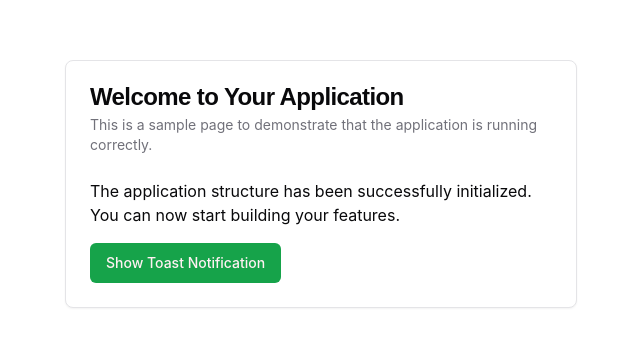
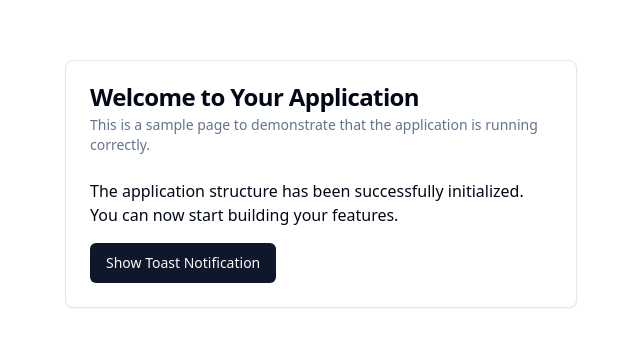
Before and after one commit to SadiqNaizam/mlo-a774-019f, a React (Vite) app: page / in a window 1280 px wide. Shown: the part 216-562 px from the top of the page, without its empty margins (319-959 px from the left). Built offline with nearby package versions, Linux system fonts and the light colour scheme.

Commit message:
Fixed build errors: index.css

```diff
--- a/src/index.css
+++ b/src/index.css
@@ -5,59 +5,47 @@
 @layer base {
   :root {
     --background: 0 0% 100%;
-    --foreground: 240 10% 3.9%;
+    --foreground: 222.2 84% 4.9%;
     --card: 0 0% 100%;
-    --card-foreground: 240 10% 3.9%;
+    --card-foreground: 222.2 84% 4.9%;
     --popover: 0 0% 100%;
-    --popover-foreground: 240 10% 3.9%;
-    --primary: 142.1 76.2% 36.3%;
-    --primary-foreground: 355.7 100% 97.3%;
-    --secondary: 240 4.8% 95.9%;
-    --secondary-foreground: 240 5.9% 10%;
-    --muted: 240 4.8% 95.9%;
-    --muted-foreground: 240 3.8% 46.1%;
-    --accent: 240 4.8% 95.9%;
-    --accent-foreground: 240 5.9% 10%;
+    --popover-foreground: 222.2 84% 4.9%;
+    --primary: 222.2 47.4% 11.2%;
+    --primary-foreground: 210 40% 98%;
+    --secondary: 210 40% 96.1%;
+    --secondary-foreground: 222.2 47.4% 11.2%;
+    --muted: 210 40% 96.1%;
+    --muted-foreground: 215.4 16.3% 46.9%;
+    --accent: 210 40% 96.1%;
+    --accent-foreground: 222.2 47.4% 11.2%;
     --destructive: 0 84.2% 60.2%;
-    --destructive-foreground: 0 0% 98%;
-    --border: 240 5.9% 90%;
-    --input: 240 5.9% 90%;
-    --ring: 217.2 91.2% 59.8%;
+    --destructive-foreground: 210 40% 98%;
+    --border: 214.3 31.8% 91.4%;
+    --input: 214.3 31.8% 91.4%;
+    --ring: 222.2 84% 4.9%;
     --radius: 0.5rem;
-    --font-body: "Inter", sans-serif;
-    --font-heading: "Poppins", sans-serif;
   }
 
   .dark {
-    --background: 240 10% 3.9%;
-    --foreground: 0 0% 98%;
-    --card: 240 10% 3.9%;
-    --card-foreground: 0 0% 98%;
-    --popover: 240 10% 3.9%;
-    --popover-foreground: 0 0% 98%;
-    --primary: 142.1 70.6% 45.3%;
-    --primary-foreground: 144.9 80.4% 10%;
-    --secondary: 240 3.7% 15.9%;
-    --secondary-foreground: 0 0% 98%;
-    --muted: 240 3.7% 15.9%;
-    --muted-foreground: 240 5% 64.9%;
-    --accent: 240 3.7% 15.9%;
-    --accent-foreground: 0 0% 98%;
+    --background: 222.2 84% 4.9%;
+    --foreground: 210 40% 98%;
+    --card: 222.2 84% 4.9%;
+    --card-foreground: 210 40% 98%;
+    --popover: 222.2 84% 4.9%;
+    --popover-foreground: 210 40% 98%;
+    --primary: 210 40% 98%;
+    --primary-foreground: 222.2 47.4% 11.2%;
+    --secondary: 217.2 32.6% 17.5%;
+    --secondary-foreground: 210 40% 98%;
+    --muted: 217.2 32.6% 17.5%;
+    --muted-foreground: 215 20.2% 65.1%;
+    --accent: 217.2 32.6% 17.5%;
+    --accent-foreground: 210 40% 98%;
     --destructive: 0 62.8% 30.6%;
-    --destructive-foreground: 0 0% 98%;
-    --border: 240 3.7% 15.9%;
-    --input: 240 3.7% 15.9%;
-    --ring: 217.2 91.2% 59.8%;
-  }
-}
-
-@layer utilities {
-  .font-body {
-    font-family: var(--font-body);
-  }
-
-  .font-heading {
-    font-family: var(--font-heading);
+    --destructive-foreground: 210 40% 98%;
+    --border: 217.2 32.6% 17.5%;
+    --input: 217.2 32.6% 17.5%;
+    --ring: 215 20.2% 65.1%;
   }
 }
 
@@ -65,17 +53,7 @@
   * {
     @apply border-border;
   }
-
   body {
-    @apply bg-background text-foreground font-body; /* Apply body font by default */
-  }
-
-  h1,
-  h2,
-  h3,
-  h4,
-  h5,
-  h6 {
-    @apply font-heading; /* Apply heading font to heading elements */
+    @apply bg-background text-foreground;
   }
 }
```
